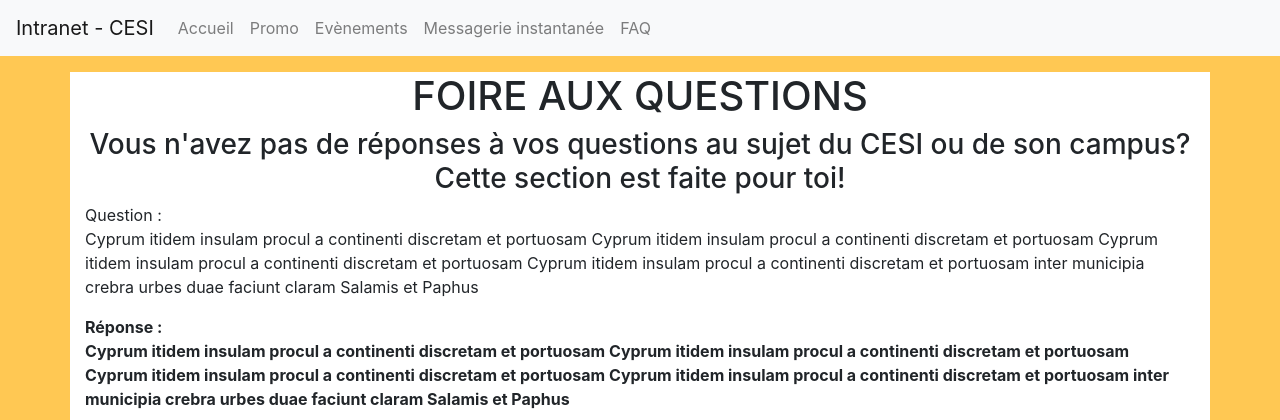
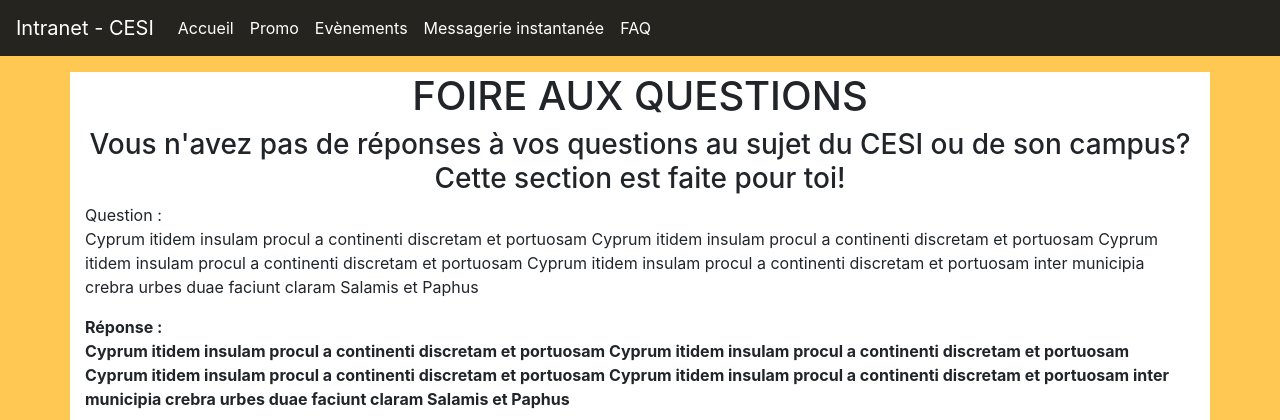
Before and after one commit to aymanagh/intranet_cesi, a PHP site: page /view/faq.php in a window 1280 px wide. Shown: the top 420 px of the page. Run offline with PHP 8.4, Linux system fonts and the light colour scheme.

Commit message:
navbar.php modify color

```diff
--- a/assets/css/style.css
+++ b/assets/css/style.css
@@ -39,7 +39,19 @@
 section {
     padding: 60px 0;
 }
+nav li a{
+  color:white;
+}
+nav li a:hover{
+  color:#ffc853
+}
 
+nav a{
+  color:white;
+}
+nav a:hover{
+  color:#ffc853
+}
 section .section-title {
     text-align: center;
     color: #25241f;
--- a/view/navbar.php
+++ b/view/navbar.php
@@ -1,4 +1,4 @@
-<nav class="navbar navbar-expand-lg navbar-light bg-light">
+<nav class="navbar navbar-expand-lg" style="background-color : #25241f">
   <a class="navbar-brand" href="#">Intranet - CESI</a>
   <button class="navbar-toggler" type="button" data-toggle="collapse" data-target="#navbarSupportedContent" aria-controls="navbarSupportedContent" aria-expanded="false" aria-label="Toggle navigation">
     <span class="navbar-toggler-icon"></span>
```
